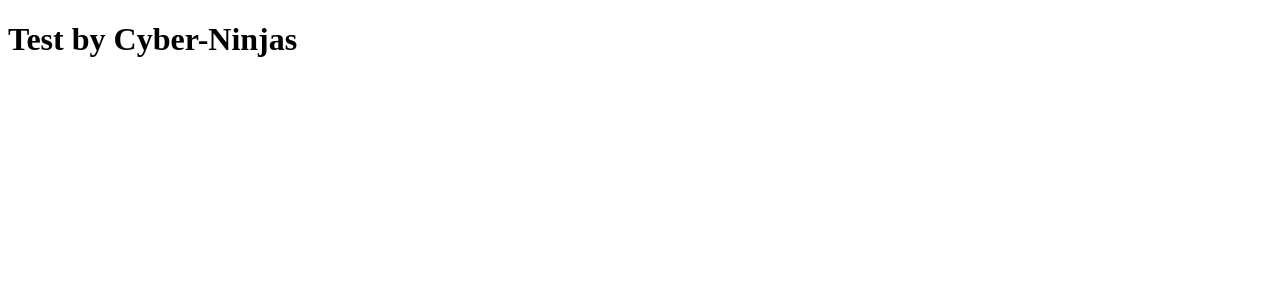
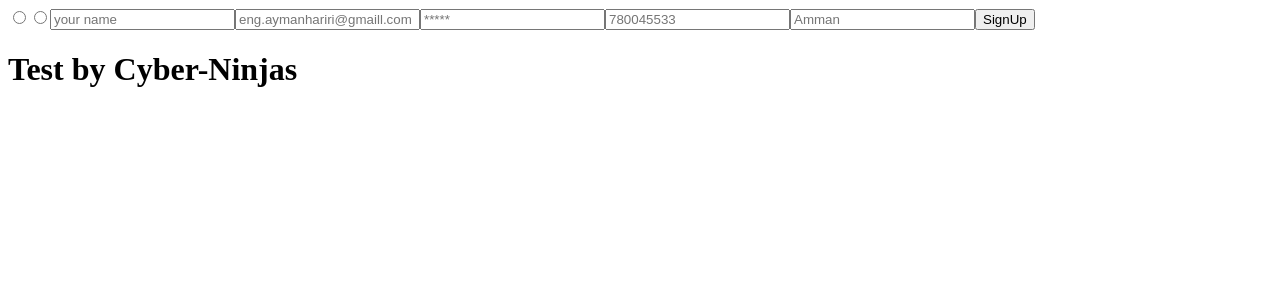
Before and after one commit to cyber-ninjas/Khsoosi, a React app: page / in a window 1280 px wide. Shown: the top 300 px of the page. Built offline with nearby package versions, Linux system fonts and the light colour scheme; the HTML template or start-up script is replaced by a standard one.

Commit message:
pull new thing

```diff
--- /dev/null
+++ b/client/src/components/SignUp.jsx
@@ -0,0 +1,34 @@
+import React from "react";
+
+class SignUp extends React.Component {
+  // constructor(props){
+  //   super(props);
+  //   this.state={
+  //     is_teacher: false
+  //   }
+  // }
+  // onchangingRideo(e){
+  //   e.target.id === "teacher" ?
+  //   this.setState({is_teacher:true}):
+  //   this.setState({is_teacher:false})
+
+  // }
+  render(){
+
+    return(
+      <div>
+        <label htmlFor="student"></label>
+        <input type="radio" name="is_teacher" id="student" value = "false" onChange={this.props.onchangingSignUp.bind(this)}/>
+        <label htmlFor="taecher"></label>
+        <input type="radio" name="is_teacher" id="teacher" value = "true" onChange={this.props.onchangingSignUp.bind(this)}/>
+        <input type="text" name="userName" placeholder="your name" onChange={this.props.onchangingSignUp.bind(this)}/>
+        <input type="text" name="email" placeholder="eng.aymanhariri@gmaill.com" onChange={this.props.onchangingSignUp.bind(this)}/>
+        <input type="text" name="password" placeholder="*****" onChange={this.props.onchangingSignUp.bind(this)}/>
+        <input type="text" name="phone" placeholder="780045533" onChange={this.props.onchangingSignUp.bind(this)}/>
+        <input type="text" name="location" placeholder="Amman" onChange={this.props.onchangingSignUp.bind(this)}/>
+        <input type="button" value="SignUp" onClick={this.props.onSignUp.bind(this)}/>
+      </div>
+    )
+  }
+}
+export default SignUp;
--- a/client/src/index.jsx
+++ b/client/src/index.jsx
@@ -1,6 +1,6 @@
 import React from "react";
 import ReactDOM from "react-dom";
-
+import SignUp from "./components/SignUp.jsx"
 class App extends React.Component {
   constructor(props) {
     super(props);
@@ -9,7 +9,7 @@
       cvFile: "",
       img: "",
       summary: "",
-      is_teacher: "",
+      is_teacher: false,
       password: "",
       email: "",
       phone: "",
@@ -26,6 +26,12 @@
       endHour: ""
     };
   }
+  onchangingSignUp(e){
+    this.setState({[e.target.name]:e.target.value});
+  }
+  onSignUp(){
+    console.log("signup");
+  }
   componentDidMount() {}
 
   render() {
@@ -33,6 +39,7 @@
     // var RatingVaribles = {/*varibles*/}
     return (
       <div>
+        <SignUp onchangingSignUp={this.onchangingSignUp.bind(this)} onSignUp={this.onSignUp.bind(this)} is_teacher={this.state.is_teacher}/>
         <h1>Test by Cyber-Ninjas</h1>
       </div>
     );
--- a/package.json
+++ b/package.json
@@ -4,7 +4,7 @@
   "description": "",
   "main": "server.js",
   "scripts": {
-
+    "react-dev": "webpack -d --watch",
     "start": "nodemon server/server.js"
   },
   "author": "Cyber - Ninja",
```
Also changed, not shown: 2 other files (tests, documents, lock files or other folders).
